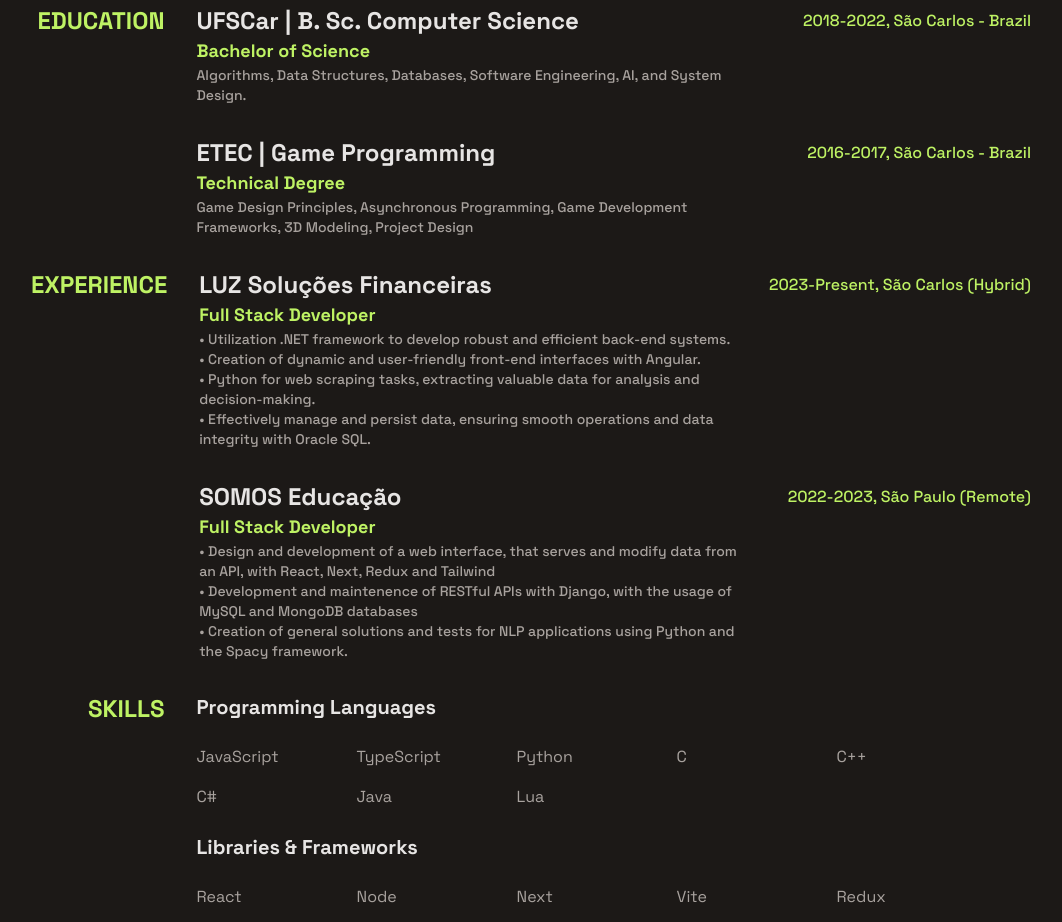
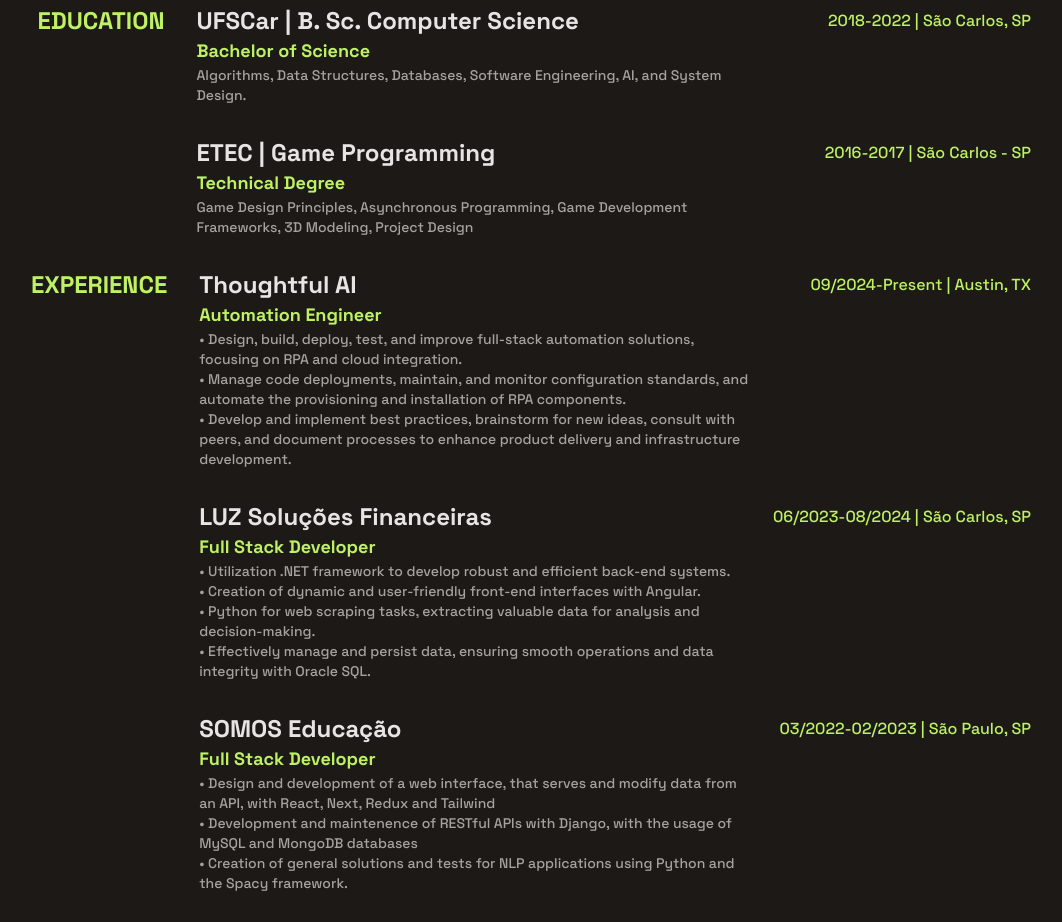
Before and after one commit to renandantasp/renan-homepage, an Astro site: page / in a window 1280 px wide. Shown: the part 447-1369 px from the top of the page, without its empty margins (109-1171 px from the left). Built offline with nearby package versions, Linux system fonts and the light colour scheme; Astro itself is replaced by a stand-in of ours.

Commit message:
add work experience

```diff
--- a/src/components/Card.astro
+++ b/src/components/Card.astro
@@ -13,10 +13,11 @@
 
 <div class="flex flex-col mb-8" >
   <div class="flex flex-col md:flex-row md:justify-between md:items-center">
+
     <h2 class=`font-medium md:order-2 ${color.accent_color} md:text-end`>
       {date_place}
     </h2>
-    <h2 class=`font-bold ${color.main_color} text-2xl md:w-2/3`>
+    <h2 class=`font-bold  ${color.main_color} text-2xl md:w-2/3`>
       {title}
     </h2>
   </div>
--- a/src/components/Header.astro
+++ b/src/components/Header.astro
@@ -17,7 +17,7 @@
         Crafting seamless digital experiences, merging front-end artistry and back-end precision.
       </p>
       <p class=`${color.secondary_color}`>
-        Driven full-stack web developer from São Carlos - SP, constantly expanding knowledge and refining skills, currently working at LUZ - Soluções Financeiras.
+        Driven full-stack web developer from São Carlos - SP, constantly expanding knowledge and refining skills, currently working at Thoughtful AI.
       </p>
     </div>
   </div>
--- a/src/pages/index.astro
+++ b/src/pages/index.astro
@@ -26,7 +26,7 @@
 
 		<Section title='EDUCATION' color={color}>
 			<Card
-				date_place='2018-2022, São Carlos - Brazil'
+				date_place='2018-2022 | São Carlos, SP'
 				title='UFSCar | B. Sc. Computer Science'
 				color={color}>
 				<p class=`font-bold ${color.accent_color} text-lg`>
@@ -37,7 +37,7 @@
 				</p>
 			</Card>
 			<Card
-				date_place='2016-2017, São Carlos - Brazil'
+				date_place='2016-2017 | São Carlos - SP'
 				title='ETEC | Game Programming'
 				color={color}>
 				<p class=`font-bold ${color.accent_color} text-lg`>
@@ -49,7 +49,17 @@
 
 		<Section title='EXPERIENCE' color={color}>
 			<Card
-				date_place='2023-Present, São Carlos (Hybrid)'
+				date_place='09/2024-Present | Austin, TX'
+				title='Thoughtful AI'
+				color={color}>
+				<p class=`font-bold ${color.accent_color} text-lg`> Automation Engineer</p>
+				<p> • Design, build, deploy, test, and improve full-stack automation solutions, focusing on RPA and cloud integration. </p>
+				<p> • Manage code deployments, maintain, and monitor configuration standards, and automate the provisioning and installation of RPA components. </p>
+				<p> • Develop and implement best practices, brainstorm for new ideas, consult with peers, and document processes to enhance product delivery and infrastructure development. </p>
+
+			</Card>
+			<Card
+				date_place='06/2023-08/2024 | São Carlos, SP'
 				title='LUZ Soluções Financeiras'
 				color={color}>
 				<p class=`font-bold ${color.accent_color} text-lg`> Full Stack Developer</p>
@@ -61,7 +71,7 @@
 			</Card>
 
 			<Card
-				date_place='2022-2023, São Paulo (Remote)'
+				date_place='03/2022-02/2023 | São Paulo, SP'
 				title='SOMOS Educação'
 				color={color}>
 				<p class=`font-bold ${color.accent_color} text-lg`> Full Stack Developer</p>
```
